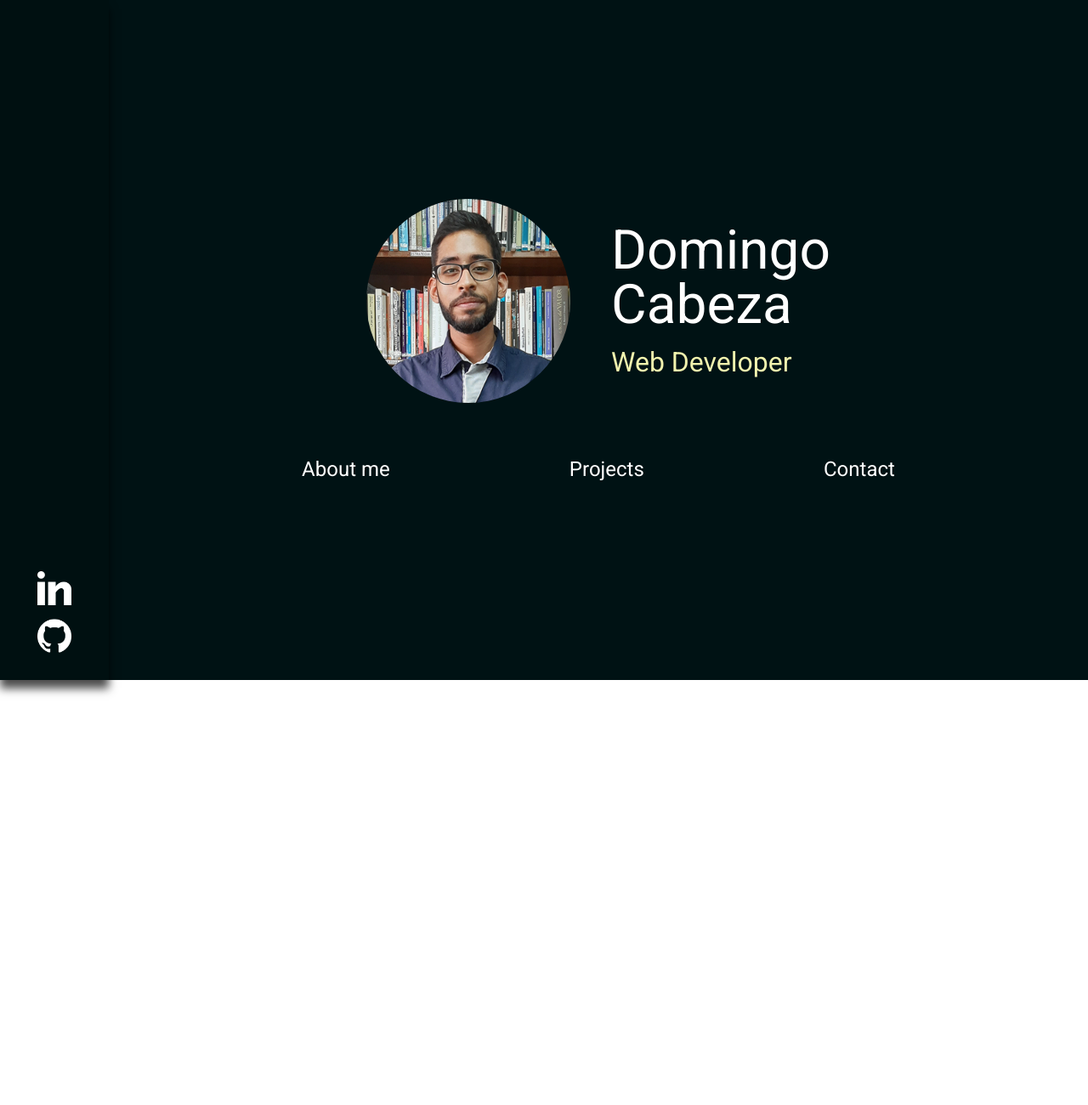
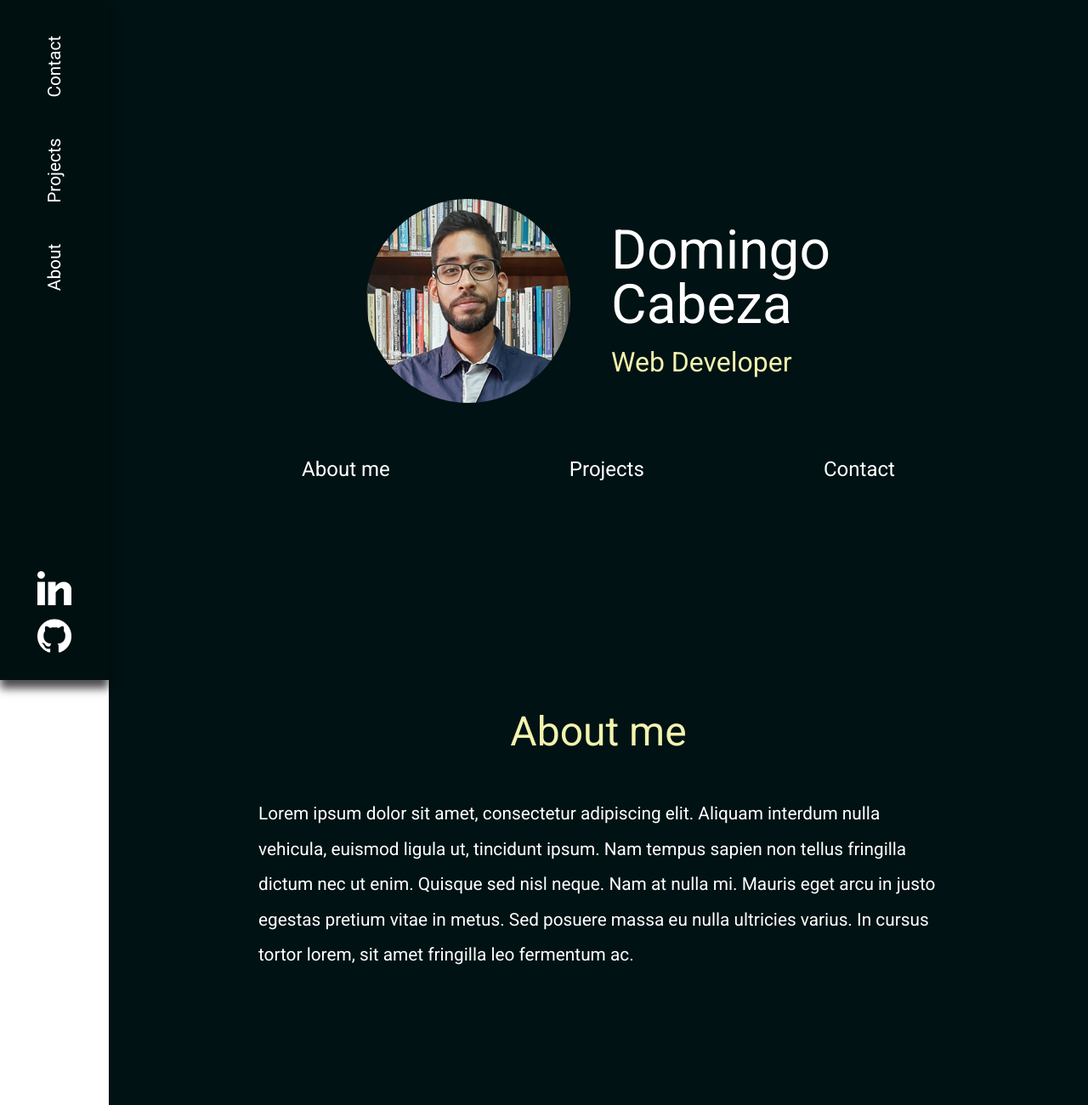
Before and after one commit to domingoacd/me, a website: page second/index.html in a window 1280 px wide. Shown: the top 1300 px of the page at 85% size. Before the commit the page ends 800 px from the top, so only its background shows below. Drawn offline with Linux system fonts and the light colour scheme.

Commit message:
Added about and projects section

```diff
--- a/second/index.html
+++ b/second/index.html
@@ -11,35 +11,72 @@
 <body>
   <nav class="main-menu">
     <ul class="main-menu__menu">
-
+      <li>
+        <a href="">About</a>
+      </li>
+      <li>
+        <a href="">Projects</a>
+      </li>
+      <li>
+        <a href="">Contact</a>
+      </li>
     </ul>
 
     <ul class="main-menu__icons">
       <li>
-        <img src="./assets/linkedin.png" alt="">
+        <a href="#">
+          <img src="./assets/linkedin.png" alt="">
+        </a>
       </li>
       <li>
-        <img src="./assets/github.png" alt="">
+        <a href="#">
+          <img src="./assets/github.png" alt="">
+        </a>
       </li>
     </ul>
   </nav>
   <div class="container">
-    <div class="container__first">
+    <div class="content content--first">
       <div class="cover">
         <img src="./assets/foto.png" alt="" class="cover__pic">
 
         <div class="cover__titles">
           <h1>Domingo <br />Cabeza</h1>
-          <h2>Web Developer</h2>
+          <h3>Web Developer</h3>
         </div>
       </div>
       <nav class="second-menu">
         <ul>
-          <li>About me</li>
-          <li>Projects</li>
-          <li>Contact</li>
+          <li><a href="#">About me</a></li>
+          <li><a href="#">Projects</a></li>
+          <li><a href="#">Contact</a></li>
         </ul>
       </nav>
+    </div>
+
+    <div class="content content--second">
+      <h2 class="content__title">
+        About me
+      </h2>
+
+      <div class="summary">
+        Lorem ipsum dolor sit amet, consectetur adipiscing elit. Aliquam interdum nulla vehicula, euismod ligula ut, tincidunt
+        ipsum. Nam tempus sapien non tellus fringilla dictum nec ut enim. Quisque sed nisl neque. Nam at nulla mi. Mauris eget
+        arcu in justo egestas pretium vitae in metus. Sed posuere massa eu nulla ultricies varius. In cursus tortor lorem, sit
+        amet fringilla leo fermentum ac.
+      </div>
+    </div>
+
+    <div class="content content--third">
+      <h2 class="content__title">
+        My works
+      </h2>
+
+      <div class="projects">
+        <div class="project">
+
+        </div>
+      </div>
     </div>
   </div>
   <script src="./js/app.js"></script>
--- a/second/style.scss
+++ b/second/style.scss
@@ -22,11 +22,34 @@ body {
   display: flex;
   flex-direction: column;
   align-items: center;
-  justify-content: flex-end;
+  justify-content: space-between;
   padding: 2rem 0;
   background-color: $primary-color;
   box-shadow: 0px 10px 10px rgba(0,0,0,0.7);
 
+  &__menu {
+    position: relative;
+    top: 6rem;
+    height: $menu-width;
+    display: flex;
+    transform: rotate(-90deg);
+    li {
+      display: flex;
+      align-items: center;
+      list-style: none;
+      margin-right: 3rem;
+      font-size: 1.3rem;
+      color: $secondary-color;
+
+      &:nth-last-child(1) {
+        margin-right: 0;
+      }
+      a {
+        color: inherit;
+        text-decoration: none;
+      }
+    }
+  }
   &__icons {
     li {
       width: 2.5rem;
@@ -52,13 +75,15 @@ body {
   min-height: 100vh;
   background-color: lighten($primary-color, 0.5);
 
-  &__first {
+  .content {
     width: 100%;
     min-height: 100vh;
     display: flex;
     flex-direction: column;
+    align-items: center;
+    padding: 2rem 1rem;
+    &--first {
       justify-content: center;
-    align-items: center;
       .cover {
         display: flex;
         align-items: center;
@@ -77,7 +102,7 @@ body {
           color: $secondary-color;
         }
 
-      h2 {
+        h3 {
           font-size: 2rem;
           font-weight: 300;
           color: $third-color;
@@ -97,12 +122,52 @@ body {
             list-style: none;
             font-size: 1.5rem;
             color: $secondary-color;
-          transition: color 0.5s;
+            transition: color 0.2s;
             &:hover {
-            color: $third-color;
+              color: $fourth-color;
+            }
+
+            a {
+              color: inherit;
+              text-decoration: none;
             }
           }
         }
       }
     }
+
+    &--second {
+      .summary {
+        width: 90%;
+        max-width: 50rem;
+        font-size: 1.3rem;
+        line-height: 2;
+        margin-top: 3rem;
+        color: $secondary-color;
       }
+    }
+
+    &--third {
+      .projects {
+        width: 100%;
+        max-width: 50rem;
+        display: flex;
+        flex-wrap: wrap;
+
+        .project {
+          width: 17rem;
+          height: 12rem;
+          margin: 0 5%;
+          border-radius: 10px;
+          background: red;
+        }
+      }
+    }
+
+    &__title {
+      font-size: 3rem;
+      font-weight: 300;
+      color: $third-color;
+    }
+  }
+}
```
Also changed, not shown: second/css/style.css, 1 other file. Lines whose indentation alone changed are shown as unchanged.
